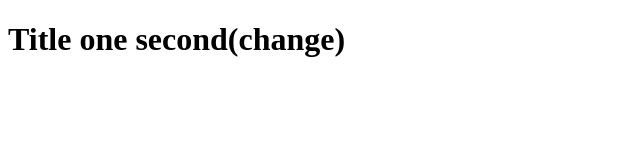
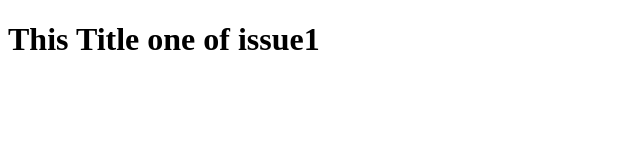
Before and after one commit to ashwan15/Array-Map-Exercises, a plain HTML site: page index.html in a window 1280 px wide. Shown: the whole page, without its empty margins (0-640 px from the left). Drawn offline with Linux system fonts and the light colour scheme.

Commit message:
this is commit4

```diff
--- a/index.html
+++ b/index.html
@@ -7,6 +7,6 @@
     <title>Document</title>
 </head>
 <body>
-    <h1>Title one second(change)</h1>
+    <h1>This Title one of issue1</h1>
 </body>
 </html>
```
